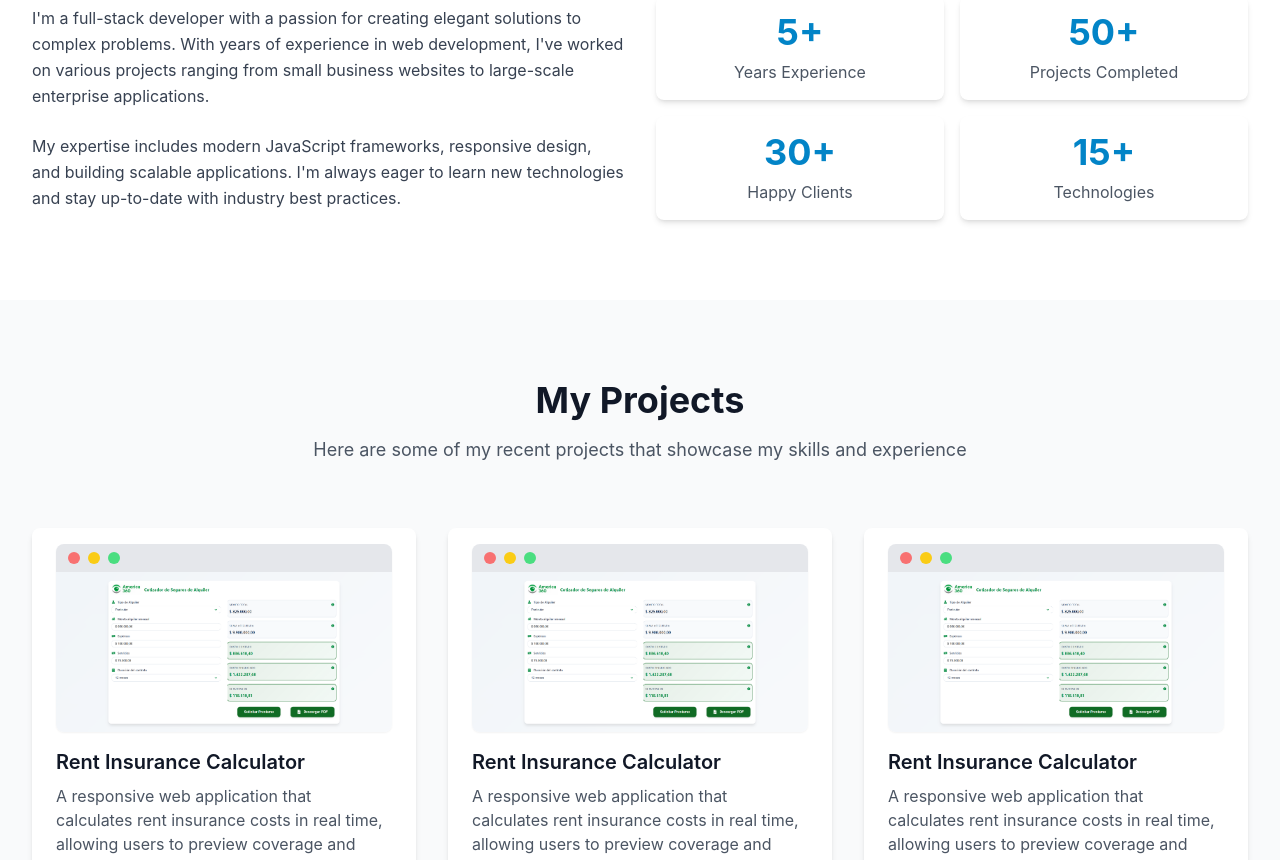
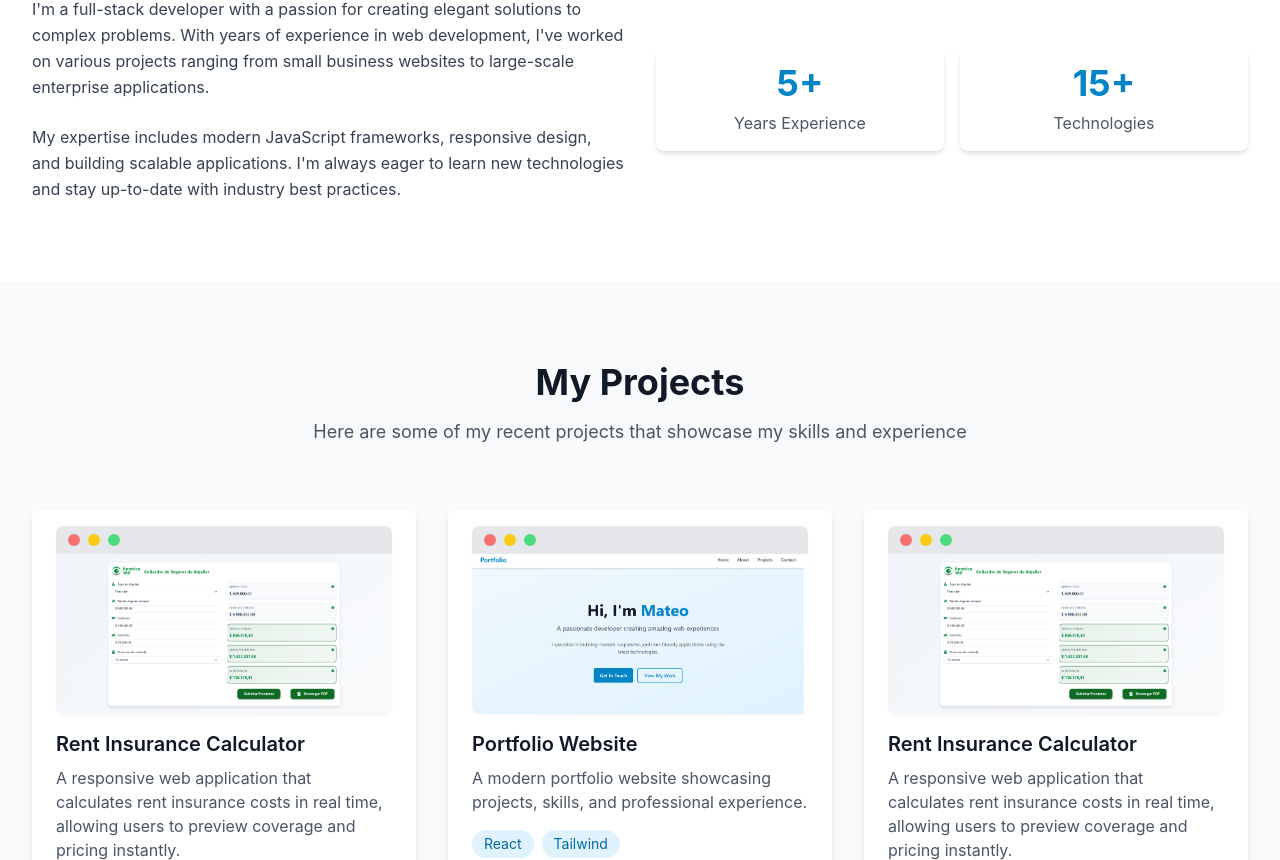
Before and after one commit to Mateosacco99/portfolio, a React (Create React App) app: page / in a window 1280 px wide. Shown: the part 860-1720 px from the top of the page. Built offline with nearby package versions, Linux system fonts and the light colour scheme.

Commit message:
Fix: Adding Portfolio image

```diff
--- a/src/views/About.jsx
+++ b/src/views/About.jsx
@@ -41,18 +41,6 @@ const About = () => {
             </Card>
             <Card hoverable>
               <div className="text-center">
-                <div className="text-4xl font-bold text-primary-600 mb-2">50+</div>
-                <div className="text-gray-600">Projects Completed</div>
-              </div>
-            </Card>
-            <Card hoverable>
-              <div className="text-center">
-                <div className="text-4xl font-bold text-primary-600 mb-2">30+</div>
-                <div className="text-gray-600">Happy Clients</div>
-              </div>
-            </Card>
-            <Card hoverable>
-              <div className="text-center">
                 <div className="text-4xl font-bold text-primary-600 mb-2">15+</div>
                 <div className="text-gray-600">Technologies</div>
               </div>
--- a/src/views/Projects.jsx
+++ b/src/views/Projects.jsx
@@ -12,11 +12,11 @@ const Projects = () => {
       link: 'https://mateosacco99.github.io/cotizador-gestion/',
     },
     {
-      title: 'Rent Insurance Calculator',
+      title: 'Portfolio Website',
       description:
-        'A responsive web application that calculates rent insurance costs in real time, allowing users to preview coverage and pricing instantly.',
-      technologies: ['React', 'Vite', 'SASS'],
-      image: '/cotizador-gestion.png',
+        'A modern portfolio website showcasing projects, skills, and professional experience.',
+      technologies: ['React', 'Tailwind'],
+      image: '/portfolio.png',
       link: 'https://mateosacco99.github.io/cotizador-gestion/',
     },
     {
```
Also changed, not shown: public/portfolio.png (added).
